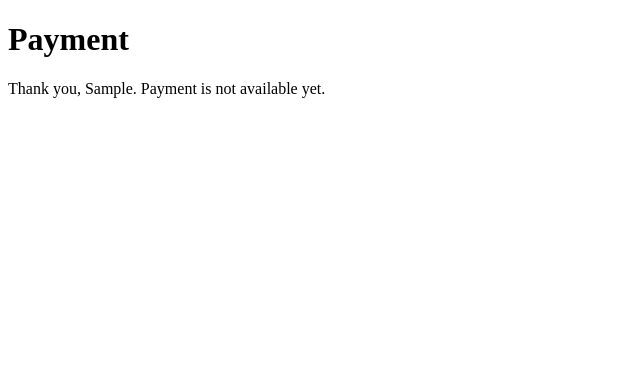
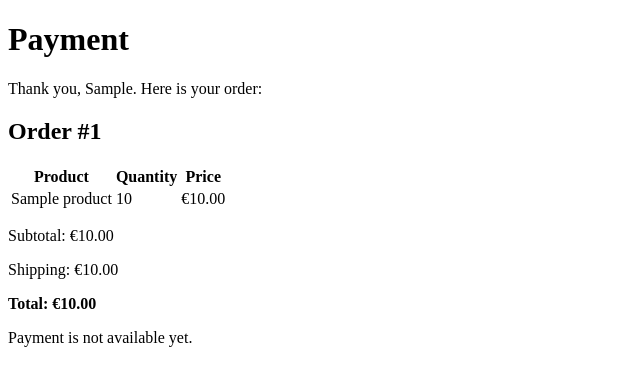
Before and after one commit to akdev47/clayster, a Django app: template templates/orders/payment.html in a window 1280 px wide. Shown: the top 386 px of the page, without its empty margins (0-640 px from the left). Run offline with Django 5.2, Linux system fonts and the light colour scheme; the template is opened without the code that fills it: values that come from a table or form of the project are taken from there, others are empty; tables that the repository leaves empty hold one stand-in row (values such as "Sample post").

Commit message:
after checkout user order is displayed on dashboard

```diff
--- a/templates/orders/payment.html
+++ b/templates/orders/payment.html
@@ -2,5 +2,25 @@
 
 {% block content %}
   <h1>Payment</h1>
-  <p>Thank you, {{ customer.first_name }}. Payment is not available yet.</p>
+  <p>Thank you, {{ order.customer.first_name }}. Here is your order:</p>
+
+  <h2>Order #{{ order.pk }}</h2>
+  <table>
+    <tr><th>Product</th><th>Quantity</th><th>Price</th></tr>
+    {% for item in order.items.all %}
+      <tr>
+        <td>{{ item.product }}</td>
+        <td>{{ item.quantity }}</td>
+        <td>€{{ item.unit_price }}</td>
+      </tr>
+    {% empty %}
+      <tr><td colspan="3">No items in this order.</td></tr>
+    {% endfor %}
+  </table>
+
+  <p>Subtotal: €{{ order.subtotal_price }}</p>
+  <p>Shipping: €{{ order.shipping_costs }}</p>
+  <p><strong>Total: €{{ order.total_price }}</strong></p>
+
+  <p>Payment is not available yet.</p>
 {% endblock %}
```
Also changed, not shown: orders/views.py (+30 -5 lines).
